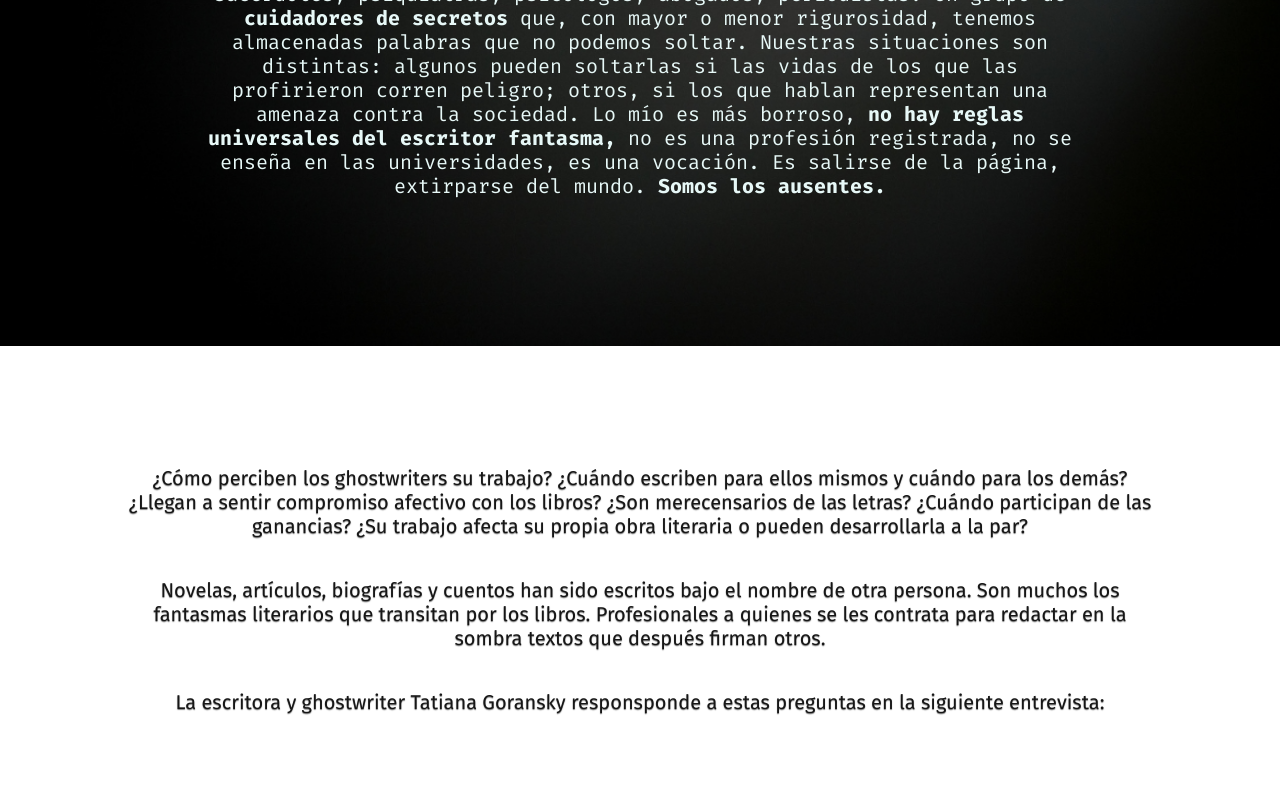
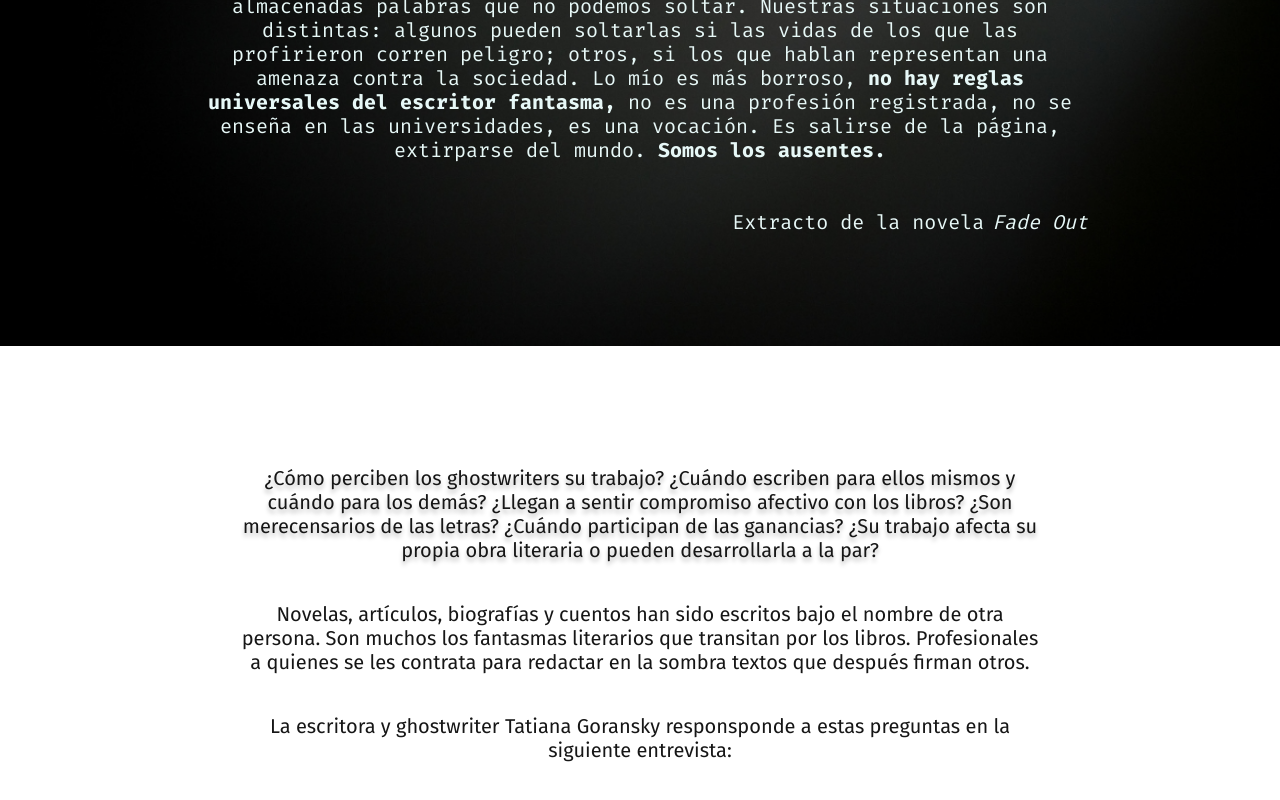
Before and after one commit to pacodinucci/tatiana, a React (Vite) app: page /fantasma in a window 1280 px wide. Shown: the part 454-1254 px from the top of the page. Built offline with nearby package versions, Linux system fonts and the light colour scheme; a web font is replaced by a local one.

Commit message:
fantasma fix

```diff
--- a/src/components/Fantasma.jsx
+++ b/src/components/Fantasma.jsx
@@ -11,12 +11,13 @@ function Fantasma() {
         <section>
             <div className={styles.header}>
                 <span><p className={styles.negrita}>Estoy acostumbrado a borrarme de las páginas,</p> para eso me pagan. Para vivir diferentes vidas en mi cabeza por un tiempo limitado y transcribirlas al papel. Luego, ellos o ellas las firman y yo <p className={styles.negrita}>desaparezco.</p> Son dueños del corte final, pueden sacar aquello con lo que no estén de acuerdo. Eso es lo que suele estar en los contratos, contratos larguísimos que siempre terminan con un anexo donde se firma el acuerdo de confidencialidad. Piedra angular de mi trabajo, la que me emparienta con sacerdotes, psiquiatras, psicólogos, abogados, periodistas. Un grupo de <p className={styles.negrita}>cuidadores de secretos</p> que, con mayor o menor rigurosidad, tenemos almacenadas palabras que no podemos soltar. Nuestras situaciones son distintas: algunos pueden soltarlas si las vidas de los que las profirieron corren peligro; otros, si los que hablan representan una amenaza contra la sociedad. Lo mío es más borroso, <p className={styles.negrita}>no hay reglas universales del escritor fantasma,</p> no es una profesión registrada, no se enseña en las universidades, es una vocación. Es salirse de la página, extirparse del mundo. <p className={styles.negrita}>Somos los ausentes.</p></span>
+                <h4>Extracto de la novela<p style={{ fontStyle: "italic"}}>Fade Out</p></h4>
             </div>
         </section>
         <section>
             <div className={styles.fantasma_content}>
                 <span className={styles.texto}>
-                    <p>¿Cómo perciben los ghostwriters su trabajo? ¿Cuándo escriben para ellos mismos y cuándo para los demás? ¿Llegan a sentir compromiso afectivo con los libros? ¿Son merecensarios de las letras? ¿Cuándo participan de las ganancias? ¿Su trabajo afecta su propia obra literaria o pueden desarrollarla a la par?</p>
+                    <p style={{ textShadow: "0px 4px 4px rgba(0, 0, 0, 0.25)"}}>¿Cómo perciben los ghostwriters su trabajo? ¿Cuándo escriben para ellos mismos y cuándo para los demás? ¿Llegan a sentir compromiso afectivo con los libros? ¿Son merecensarios de las letras? ¿Cuándo participan de las ganancias? ¿Su trabajo afecta su propia obra literaria o pueden desarrollarla a la par?</p>
                     <p>Novelas, artículos, biografías y cuentos han sido escritos bajo el nombre de otra persona. Son muchos los fantasmas literarios que transitan por los libros. Profesionales a quienes se les contrata para redactar en la sombra textos que después firman otros.</p>
                     <p>La escritora y ghostwriter Tatiana Goransky responsponde a estas preguntas en la siguiente entrevista:</p>
                 </span>
--- a/src/components/Libro.jsx
+++ b/src/components/Libro.jsx
@@ -47,12 +47,14 @@ function Libro() {
             <p>PLAYLIST</p>
           </div>
         ) : libro.prologo ? (
+          <>
             <div className={styles.btnprologo}>
               <a href="/prologoimp">
                 <p>LEER</p>
                 <p>PRÓLOGO</p>
               </a>
             </div>
+          </>
         ) : (<div className={styles.playlist} />)}
         <div className={styles.detalles_resenas}>
           <div className={styles.detalles_textos}>
--- a/src/styles/Fantasma.module.css
+++ b/src/styles/Fantasma.module.css
@@ -14,10 +14,11 @@
     background-size: cover;
     background-position: center;
     display: flex;
-    flex-direction: row;
+    flex-direction: column;
     height: 85vh;
     justify-content: center;
     align-items: center;
+    gap: 6vh;
 }
 
 .header span {
@@ -34,6 +35,20 @@
     background-color: transparent; */
 }
 
+.header h4 {
+    width: 70%;
+    color: var(--primario-1, #E7F8F7);
+    text-align: center;
+    font-family: Fira Mono;
+    font-size: 1.25rem;
+    font-style: normal;
+    font-weight: 400;
+    line-height: normal;
+    display: flex;
+    gap: .6vw;
+    justify-content: end;
+}
+
 .negrita {
     font-weight: bold;
     display: inline;
@@ -48,7 +63,7 @@
     display: flex;
     flex-direction: column;
     gap: 5vh;
-    margin: 15vh;
+    margin: 15vh 30vh;
 }
 
 .fantasma_content p {
@@ -59,7 +74,6 @@
     font-style: normal;
     font-weight: 400;
     line-height: normal;
-    text-shadow: 0px 1px 1px rgba(0,0,0,0.5);
 }
 
 .video {
```
Lines whose indentation alone changed are shown as unchanged.
